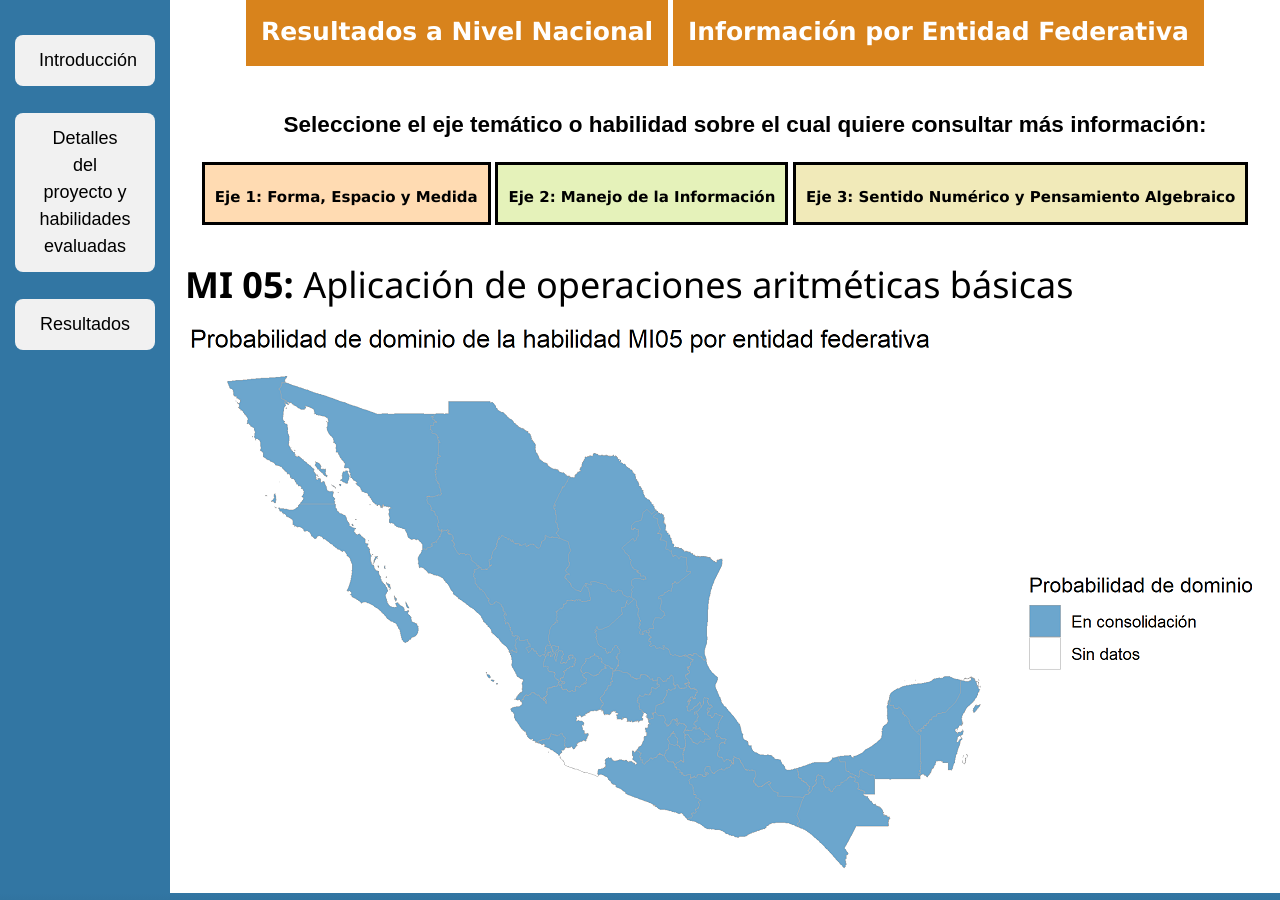
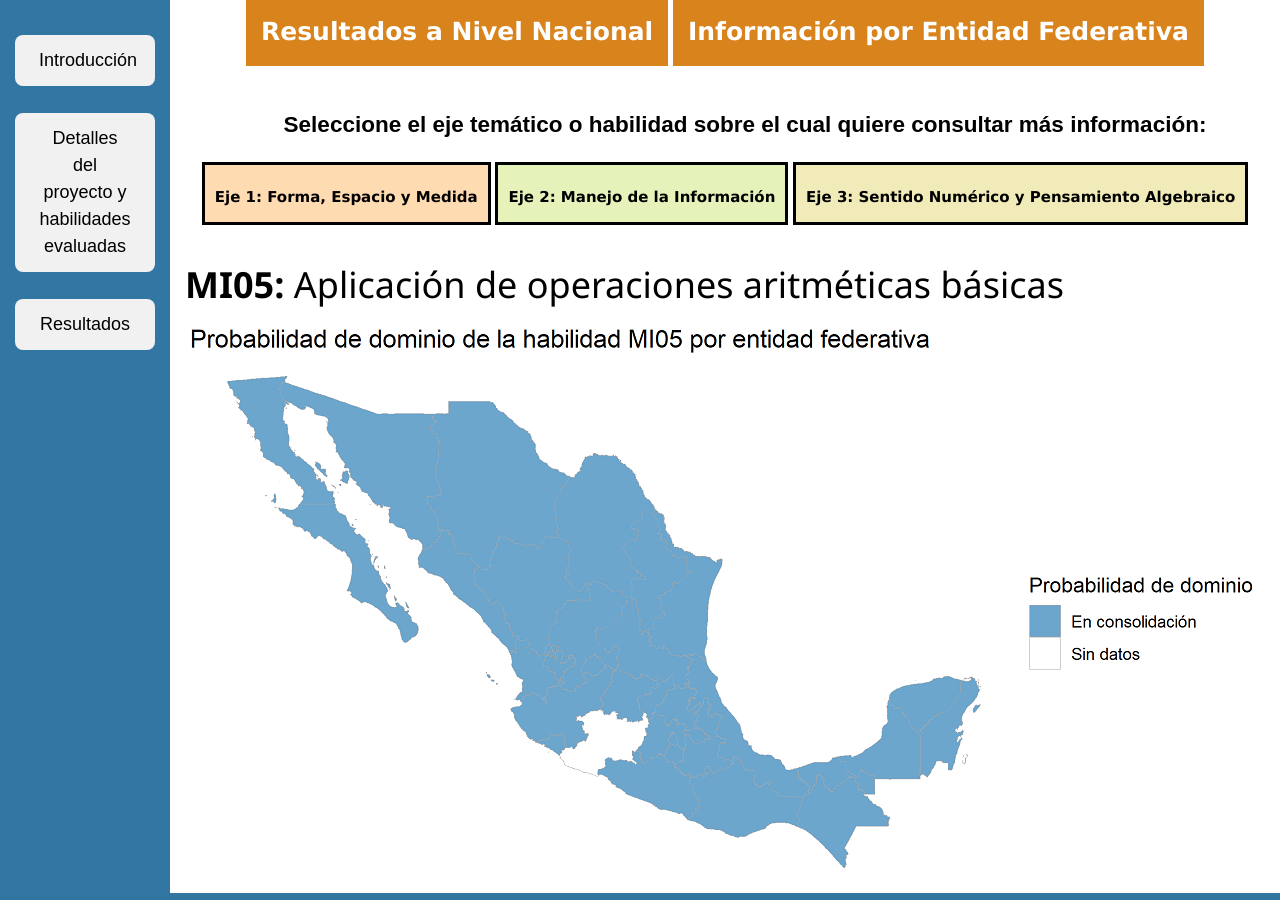
Before and after one commit to rimedie/rimedie.github.io, a Jekyll site: the page built from ProyVisuales/1_Infografia_Feb2019/Heatmaps/MI05.html, in a window 1280 px wide and 900 px high, scrolled down 600 px. Built offline with Jekyll 4.4.1, drawn with Linux system fonts in a browser that asks for light colours.

Commit message:
Update MI05.html

```diff
--- a/ProyVisuales/1_Infografia_Feb2019/Heatmaps/MI05.html
+++ b/ProyVisuales/1_Infografia_Feb2019/Heatmaps/MI05.html
@@ -4,7 +4,7 @@ title: MI05
 ---
 <div class="blurb">
 
-	<h1><b>MI 05:</b> Aplicación de operaciones aritméticas básicas</h1>
+	<h1><b>MI05:</b> Aplicación de operaciones aritméticas básicas</h1>
 	<center>
 	<img class="displayed" src="MI05.png" />
 		</center>
```
